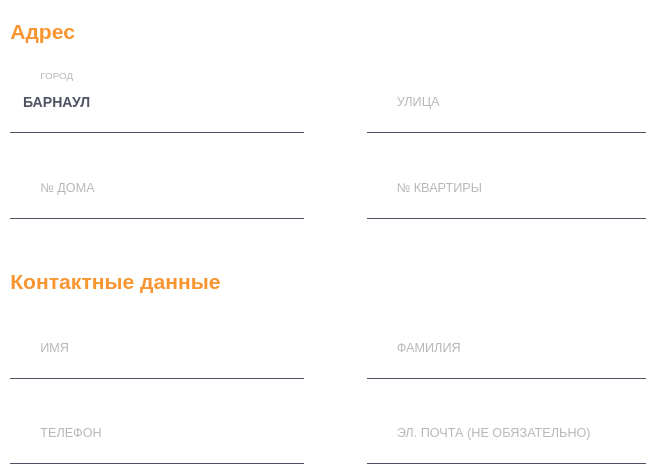
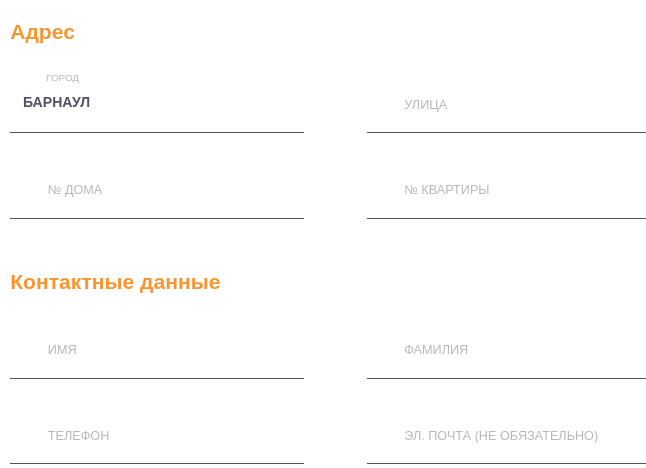
Before and after one commit to Resetyo/dianet, a website: page order.html in a window 1280 px wide. Shown: the part 332-800 px from the top of the page, 56-702 px from the left. Drawn offline with nearby package versions, Linux system fonts and the light colour scheme; a web font is replaced by a local one.

Commit message:
width & labels

```diff
--- a/assets/css/custom.scss
+++ b/assets/css/custom.scss
@@ -92,7 +92,7 @@ p {
   line-height: 1.5em;
 }
 
-label {
+.label {
   text-transform: uppercase;
   color: $grayLight;
   font: 0.9em 'Raleway', sans-serif;
@@ -110,8 +110,11 @@ button {
   outline: none !important;
 }
 
+.w-100 {
+  width: 100%;
+}
+
 input:not([type=checkbox]), .select {
-  width: 100%;
   background: none;
   border: none;
   border-bottom: 1px solid #fff;
--- a/order.html
+++ b/order.html
@@ -127,7 +127,7 @@
             <div class="content__order__form row">
 
               <div class="col-xs-12 col-sm-6">
-                <label for="city">город</label>
+                <label class="label" for="city">город</label>
                 <select name="city" id="city" required>
                   <!-- <option selected disabled hidden style='display: none' value=''></option> -->
                   <option value="1">Барнаул</option>
@@ -137,17 +137,17 @@
               </div>
 
               <div class="col-xs-12 col-sm-6">
-                <label for="street">улица</label>
+                <label class="label" for="street">улица</label>
                 <input type="text" name="street" id="street" required>
               </div>
 
               <div class="col-xs-12 col-sm-6">
-                <label for="house">№ дома</label>
+                <label class="label" for="house">№ дома</label>
                 <input type="text" name="house" id="house" required>
               </div>
 
               <div class="col-xs-12 col-sm-6">
-                <label for="quarter">№ квартиры</label>
+                <label class="label" for="quarter">№ квартиры</label>
                 <input type="text" name="quarter" id="quarter" required>
               </div>
 
@@ -156,22 +156,22 @@
               </div>
 
               <div class="col-xs-12 col-sm-6">
-                <label for="order_name">имя</label>
+                <label class="label" for="order_name">имя</label>
                 <input type="text" name="order_name" id="order_name" required>
               </div>
 
               <div class="col-xs-12 col-sm-6">
-                <label for="surname">фамилия</label>
+                <label class="label" for="surname">фамилия</label>
                 <input type="text" name="surname" id="surname" required>
               </div>
 
               <div class="col-xs-12 col-sm-6">
-                <label for="order_phone">телефон</label>
+                <label class="label" for="order_phone">телефон</label>
                 <input type="text" name="order_phone" id="order_phone" required>
               </div>
 
               <div class="col-xs-12 col-sm-6">
-                <label for="email">эл. почта (не обязательно)</label>
+                <label class="label" for="email">эл. почта (не обязательно)</label>
                 <input type="text" name="email" id="email">
               </div>
 
```
Also changed, not shown: home-internet.html (+12 -12 lines), assets/css/custom.css.
